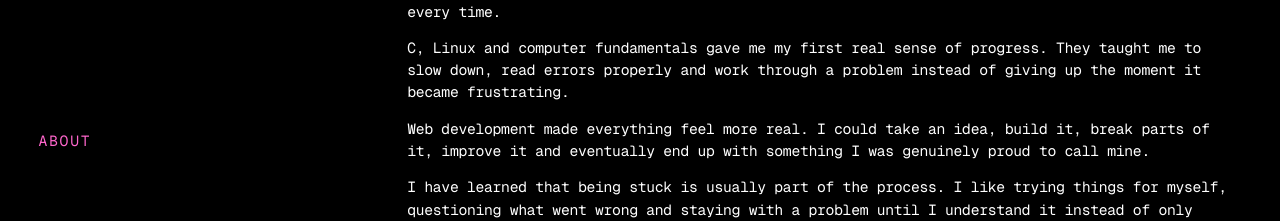
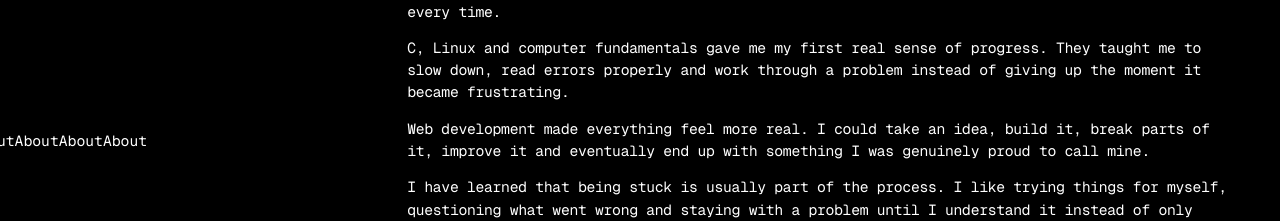
Before and after one commit to emma-dasilva-dev/emma-portfolio, a Next.js app: page / in a window 1280 px wide. Shown: the part 1060-1281 px from the top of the page. Built offline with nearby package versions, Linux system fonts and the light colour scheme.

Commit message:
Animate About heading with scroll text

```diff
--- a/src/components/sections/About.tsx
+++ b/src/components/sections/About.tsx
@@ -2,6 +2,7 @@
 
 import { motion } from "motion/react";
 import { useLanguage } from "@/components/ui/LanguageProvider";
+import ScrollText from "@/components/ui/ScrollText";
 
 export default function About() {
   const { language } = useLanguage();
@@ -29,15 +30,13 @@ export default function About() {
 
   return (
     <section className="about-section" id="about">
-      <motion.p
-        className="section-kicker"
-        initial={{ opacity: 0, y: 18 }}
-        whileInView={{ opacity: 1, y: 0 }}
-        viewport={{ once: true, amount: 0.7 }}
-        transition={{ duration: 0.6, ease: [0.16, 1, 0.3, 1] }}
+      <ScrollText
+        className="section-kicker-scroll"
+        baseVelocity={-1.5}
+        scrollDependent
       >
         {copy.label}
-      </motion.p>
+      </ScrollText>
 
       <div className="about-content">
         <motion.div
```
